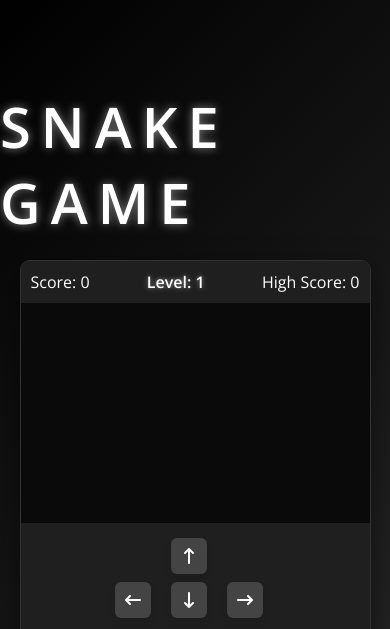
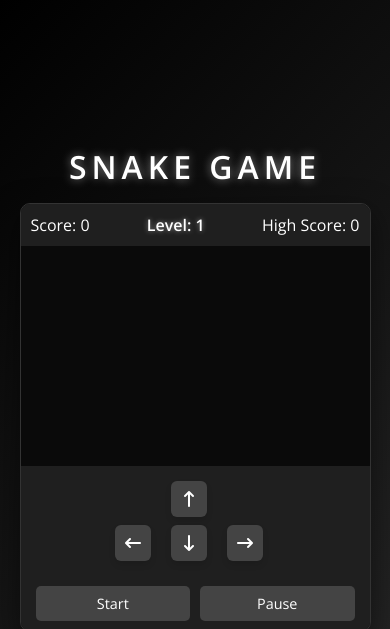
Before and after one commit to AyushM1701/Snake-game, a plain HTML site: page index.html in a window 390 px wide. Shown: the top 629 px of the page. Drawn offline with nearby package versions, Linux system fonts and the light colour scheme.

Commit message:
Update style.css

```diff
--- a/style.css
+++ b/style.css
@@ -249,6 +249,12 @@ body {
 }
 
 @media screen and (max-width: 800px) {
+  .title {
+    font-size: 2rem;
+    letter-spacing: 5px;
+    margin-bottom: 15px;
+    text-align: center;
+  }
   .wrapper {
     width: 90vmin;
     height: 110vmin;
```
